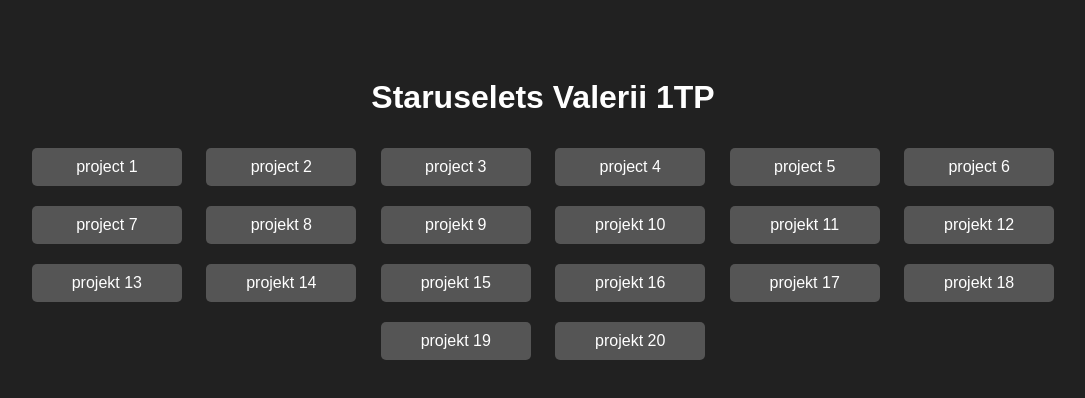
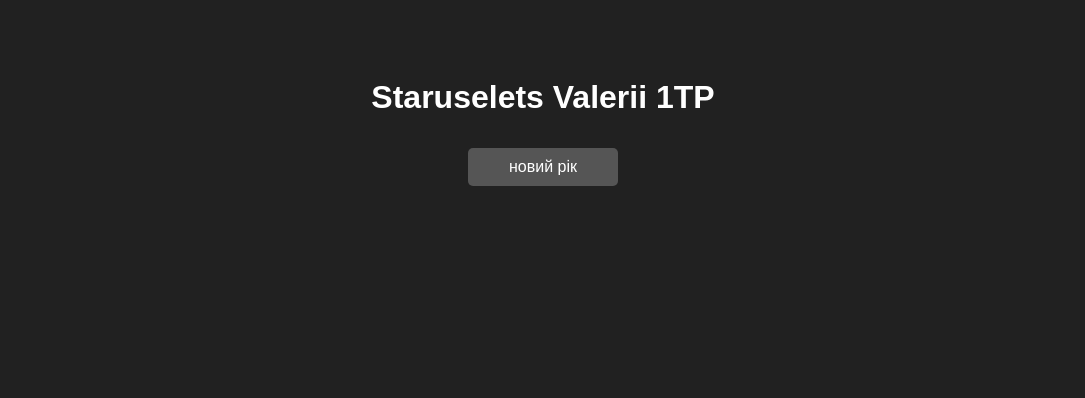
Before and after one commit to ValeriiTP/myprojects, a plain HTML site: page index.html in a window 1280 px wide. Shown: the whole page, without its empty margins (97-1182 px from the left). Drawn offline with Linux system fonts and the light colour scheme.

Commit message:
Update index.html

```diff
--- a/index.html
+++ b/index.html
@@ -47,26 +47,7 @@
 <body>
     <h1>Staruselets Valerii 1TP</h1>
     <nav>
-        <a href="https://valeriitp.github.io/1-tp-projects/1">project 1</a>
-        <a href="https://valeriitp.github.io/1-tp-projects/2">project 2</a>
-        <a href="https://valeriitp.github.io/1-tp-projects/3">project 3</a>
-        <a href="https://valeriitp.github.io/1-tp-projects/4">project 4</a>
-        <a href="https://valeriitp.github.io/1-tp-projects/5">project 5</a>
-        <a href="https://valeriitp.github.io/1-tp-projects/61">project 6</a>
-        <a href="https://valeriitp.github.io/1-tp-projects/7">project 7</a>
-        <a href="https://valeriitp.github.io/1-tp-projects/8">projekt 8</a>
-        <a href="https://valeriitp.github.io/1-tp-projects/9">projekt 9</a>
-        <a href="https://valeriitp.github.io/1-tp-projects/10"> projekt 10</a>
-        <a href="https://valeriitp.github.io/1-tp-projects/11"> projekt 11</a>
-        <a href="https://valeriitp.github.io/1-tp-projects/12"> projekt 12</a>
-        <a href="https://valeriitp.github.io/1-tp-projects/13"> projekt 13</a>
-        <a href="https://valeriitp.github.io/1-tp-projects/14"> projekt 14</a>
-        <a href="https://valeriitp.github.io/1-tp-projects/15"> projekt 15</a>
-        <a href="https://valeriitp.github.io/1-tp-projects/16"> projekt 16</a>
-        <a href="https://valeriitp.github.io/1-tp-projects/17"> projekt 17</a>
-        <a href="https://valeriitp.github.io/1-tp-projects/18"> projekt 18</a>
-        <a href="https://valeriitp.github.io/1-tp-projects/19"> projekt 19</a>
-        <a href="https://valeriitp.github.io/1-tp-projects/20"> projekt 20</a>
+        <a href="">новий рік</a>
     </nav>
 </body>
 </html>
```
